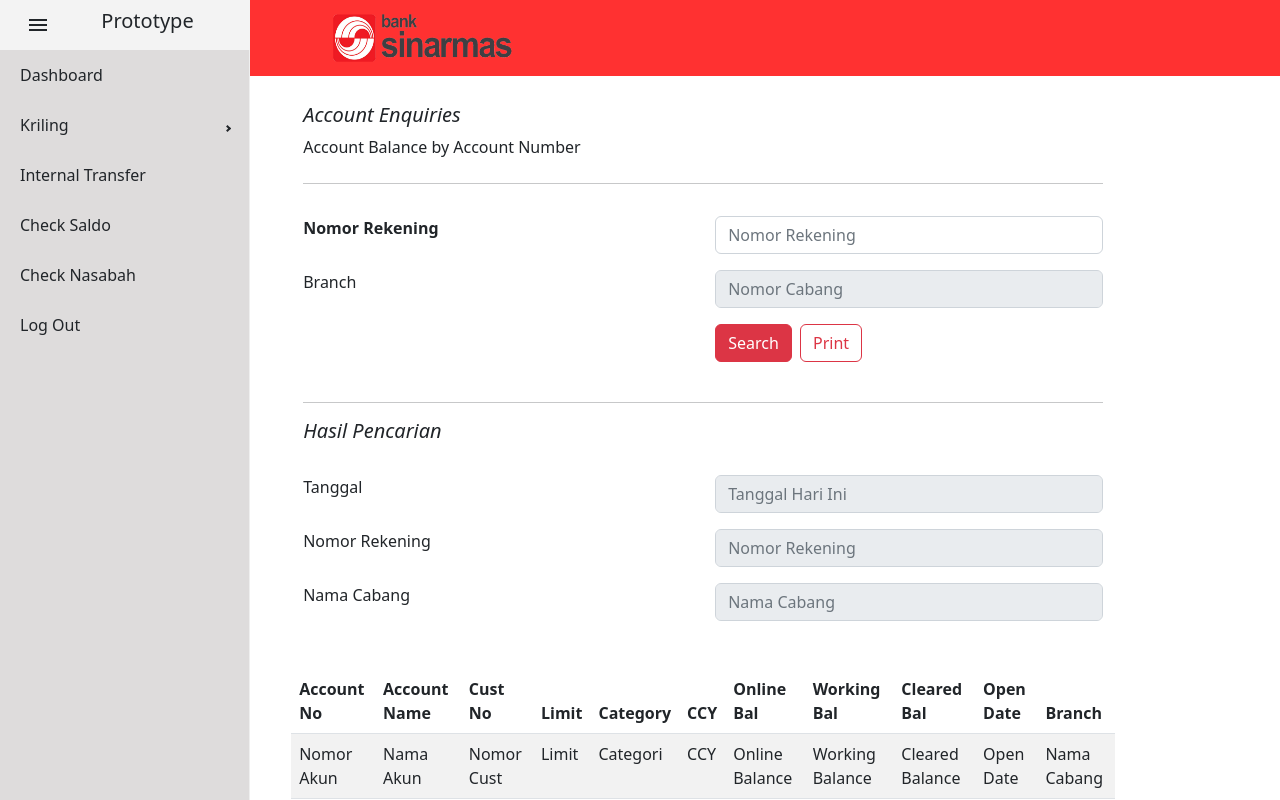
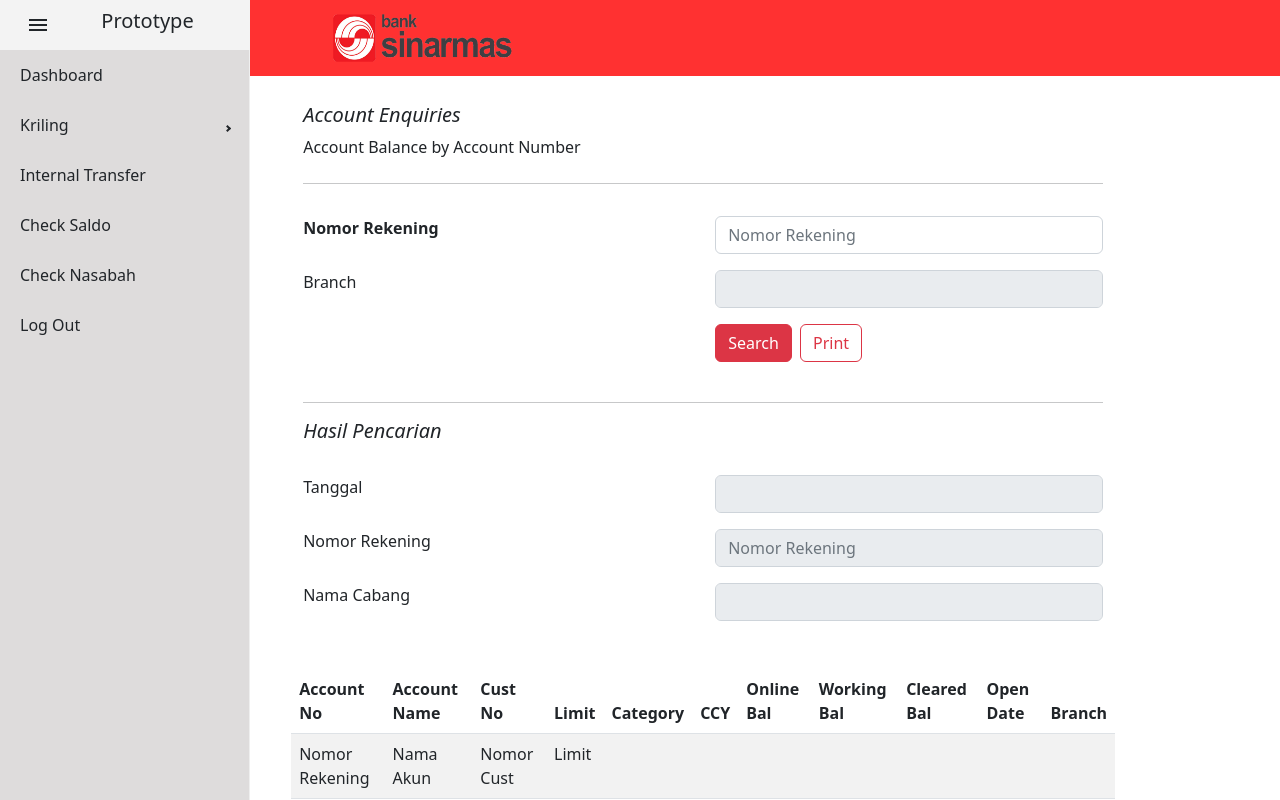
Before and after one commit to gerhanaaby/fe_teller_react, a React (Create React App) app: page /cek_saldo in a window 1280 px wide. Shown: the top 800 px of the page. Built offline with nearby package versions, Linux system fonts and the light colour scheme; sample sign-in values are in the browser's storage.

Commit message:
cek saldo

```diff
--- a/src/pages/cek_saldo.js
+++ b/src/pages/cek_saldo.js
@@ -5,33 +5,26 @@ import "./../css/main.css";
 import ModalComponent from "../components/modal";
 
 export default function CekSaldo() {
-  const [nomorRek, setNomorRek] = useState({ nomorRek: "Nomor Rekening" });
-  const [branch, setBranch] = useState({ branch: "Nama Cabang" });
-  const [nomorCabang, setNomorCabang] = useState({
-    nomorCabang: "Nomor Cabang",
-  });
-  const [tanggal, setTanggal] = useState({ tanggal: "Tanggal Hari Ini" });
-  const [accountNo, setAccountNo] = useState({ accountNo: "Nomor Akun" });
-  const [accountName, setAccountName] = useState({ accountName: "Nama Akun" });
-  const [custNo, setCustNo] = useState({ custNo: "Nomor Cust" });
-  const [limit, setLimit] = useState({ limit: "Limit" });
-  const [category, setCategory] = useState({ category: "Categori" });
-  const [ccy, setCcy] = useState({ ccy: "CCY" });
-  const [onlineBal, setOnlineBal] = useState({ onlineBal: "Online Balance" });
-  const [workingBal, setWorkingBal] = useState({
-    workingBal: "Working Balance",
-  });
-  const [clearedBal, setClearedBal] = useState({
-    clearedBal: "Cleared Balance",
-  });
-  const [openDate, setOpenDate] = useState({ openDate: "Open Date" });
+  const [nomorRek, setNomorRek] = useState("Nomor Rekening");
+  const [branch, setBranch] = useState("Nama Cabang");
+  const [nomorCabang, setNomorCabang] = useState("Nomor Cabang");
+  const [tanggal, setTanggal] = useState("Tanggal Hari Ini");
+  const [accountName, setAccountName] = useState("Nama Akun");
+  const [custNo, setCustNo] = useState("Nomor Cust");
+  const [limit, setLimit] = useState("Limit");
+  const [category, setCategory] = useState("Categori");
+  const [ccy, setCcy] = useState("CCY");
+  const [onlineBal, setOnlineBal] = useState("Online Balance");
+  const [workingBal, setWorkingBal] = useState("Working Balance");
+  const [clearedBal, setClearedBal] = useState("Cleared Balance");
+  const [openDate, setOpenDate] = useState("Open Date");
 
   const handleNomorRek = (getNomorRek) => {
-    setNomorRek({ nomorRek: getNomorRek });
+    setNomorRek(getNomorRek);
   };
 
   const handleBranch = (getBranch) => {
-    setBranch({ branch: getBranch });
+    setBranch(getBranch);
   };
   const handleNomorCabang = (getNomorCabang) => {
     setNomorCabang({ nomorCabang: getNomorCabang });
@@ -39,14 +32,12 @@ export default function CekSaldo() {
   const handleTanggal = (getTanggal) => {
     setTanggal({ tanggal: getTanggal });
   };
-  const handleAccountNo = (getAccountNo) => {
-    setAccountNo({ accountNo: getAccountNo });
-  };
+
   const handleAccountName = (getAccountName) => {
-    setAccountName({ accountNo: getAccountName });
+    setAccountName(getAccountName);
   };
   const handleCustNo = (getCustNo) => {
-    setCustNo({ custNo: getCustNo });
+    setCustNo(getCustNo);
   };
   const handleLimit = (getLimit) => {
     setLimit({ limit: getLimit });
@@ -70,20 +61,16 @@ export default function CekSaldo() {
     setOpenDate({ openDate: getOpenDate });
   };
 
-  const test = (e) => {
-    e.preventDefault();
-    console.log(nomorRek.nomorRek);
-  };
-
   const search = (e) => {
     e.preventDefault();
     const startTime = performance.now();
+    console.log(nomorRek);
     axios
       .post(
         "http://10.22.100.82:5000/user/transac/postgetdetail",
         {
           transactionID: "3546245666000",
-          accountNumber: nomorRek.nomorRek,
+          accountNumber: nomorRek,
         },
         {
           headers: {
@@ -95,17 +82,19 @@ export default function CekSaldo() {
         }
       )
       .then((res) => {
-        console.log(nomorRek.nomorRek);
+        console.log(res);
+
         //setModalShow(true);
         //setModalBody(res.data.responseMessage);
         const endTime = performance.now();
         const responseTime = endTime - startTime;
 
-        handleAccountNo(res.data.accountNumber);
+        handleNomorRek(res.data.accountNumber);
         handleOnlineBal(res.data.availableBalance);
-        handleNomorCabang(res.data.bankBranch);
-        handleWorkingBal(res.data.workingBal);
+        handleBranch(res.data.bankBranch);
+        handleWorkingBal(res.data.workingBalance);
         handleAccountName(res.data.name);
+        handleCustNo(res.data.accountType);
 
         console.log(`Request took ${responseTime} milliseconds`);
         console.log(res.data);
@@ -162,8 +151,8 @@ export default function CekSaldo() {
               <Col>
                 <Form.Control
                   type="text"
-                  placeholder={nomorRek.nomorRek}
-                  onChange={(u) => setNomorRek({ nomorRek: u })}
+                  placeholder={nomorRek}
+                  onChange={(u) => setNomorRek(u.target.value)}
                 />
               </Col>
             </Row>
@@ -232,11 +221,7 @@ export default function CekSaldo() {
               <Form.Label>Nomor Rekening</Form.Label>
             </Col>
             <Col>
-              <Form.Control
-                type="text"
-                placeholder={nomorRek.nomorRek}
-                disabled
-              />
+              <Form.Control type="text" placeholder={nomorRek} disabled />
             </Col>
           </Row>
         </Form.Group>
@@ -270,10 +255,10 @@ export default function CekSaldo() {
         </thead>
         <tbody>
           <tr>
-            <td>{accountNo.accountNo}</td>
-            <td>{accountName.accountName}</td>
-            <td>{custNo.custNo}</td>
-            <td>{limit.limit}</td>
+            <td>{nomorRek}</td>
+            <td>{accountName}</td>
+            <td>{custNo}</td>
+            <td>{limit}</td>
             <td>{category.category}</td>
             <td>{ccy.ccy}</td>
             <td>{onlineBal.onlineBal}</td>
```
